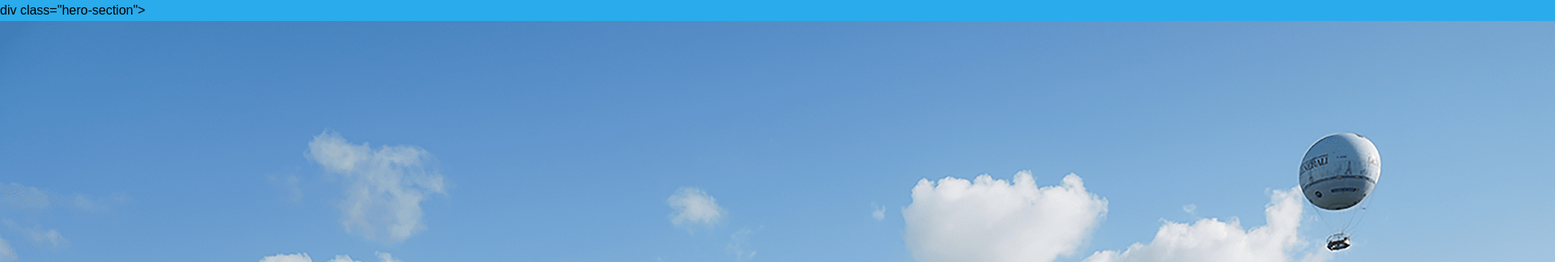
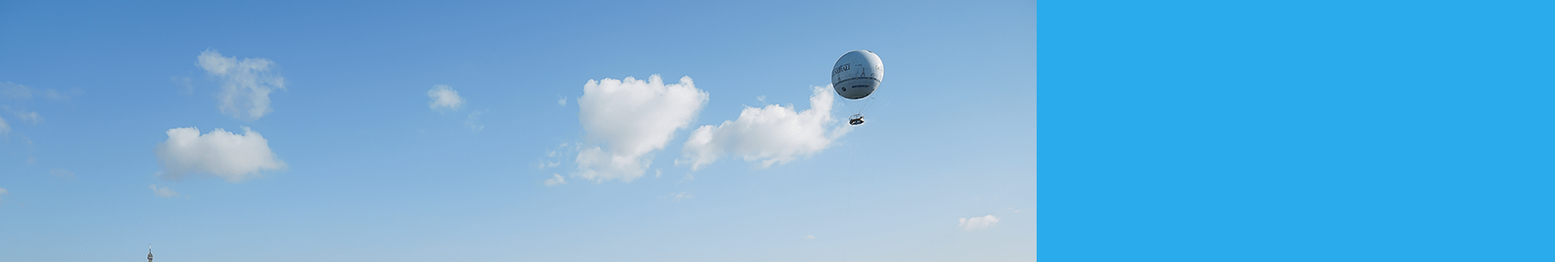
Before and after one commit to EliottD29/Portfolio-Eliott, a plain HTML site: page index.html in a window 1280 px wide. Shown: the top 324 px of the page at 81% size, 1920 px wide, since content can reach past the window. Drawn offline with Linux system fonts and the light colour scheme.

Commit message:
Update index.html

```diff
--- a/index.html
+++ b/index.html
@@ -160,7 +160,7 @@
   </script>
 </head>
 <body>
-  div class="hero-section">
+  <div class="hero-section">
     <img src="IUT.png" alt="Image d'accueil">
     <div class="hero-text">Bienvenue sur mon portfolio</div>
   </div>
```
